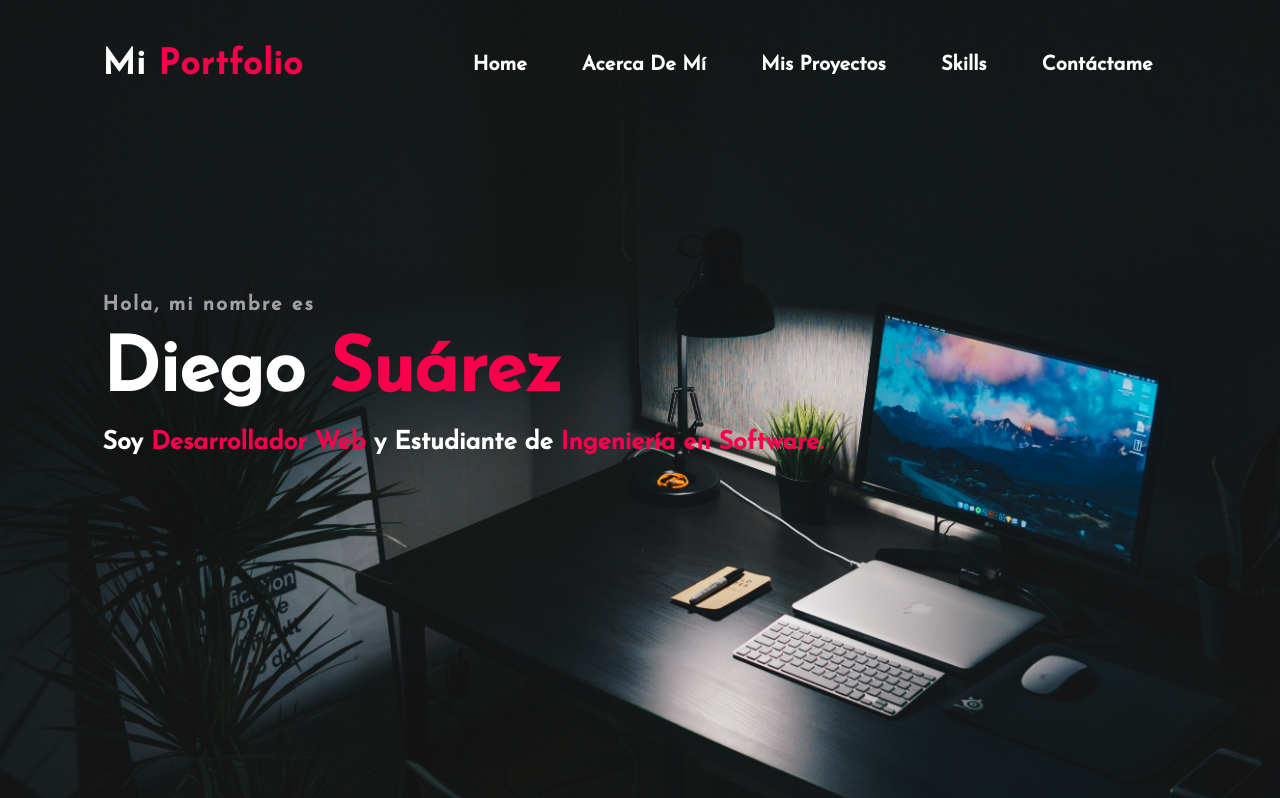
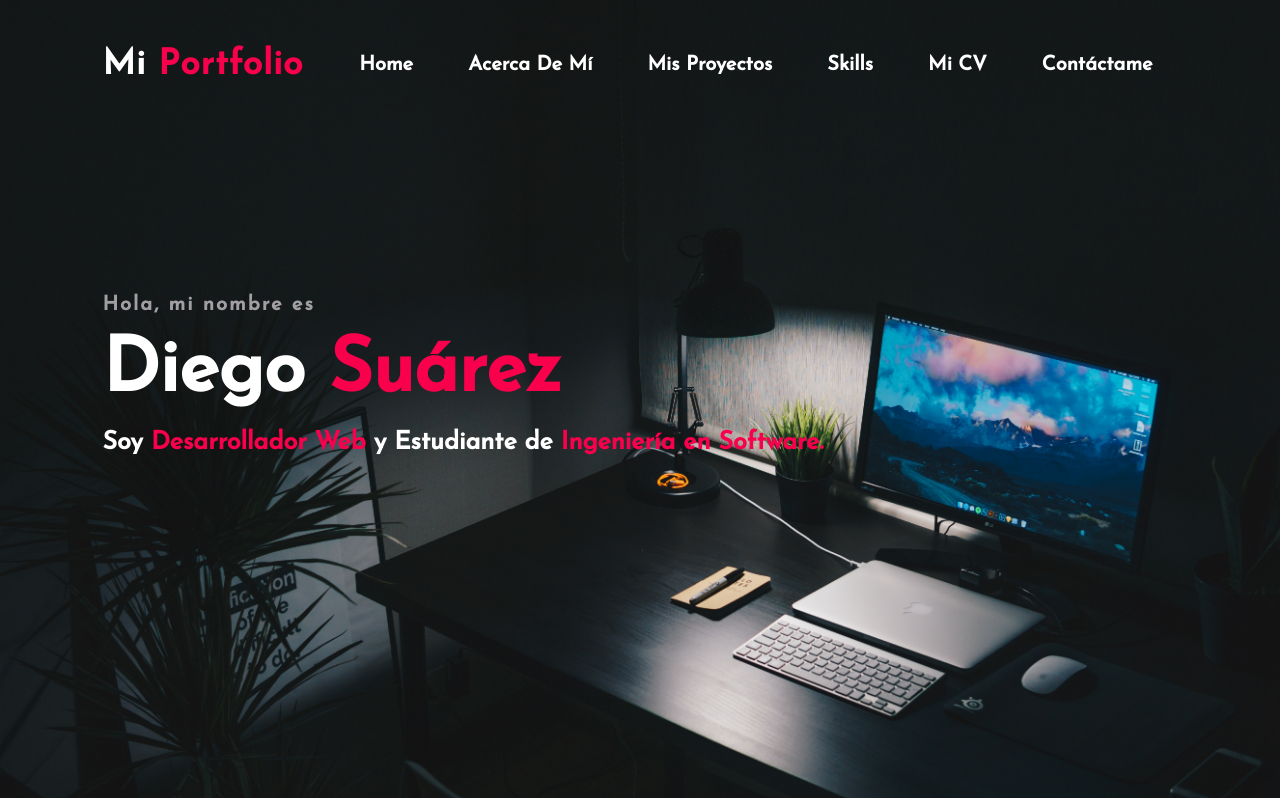
Before and after one commit to diegosuarez07/PortafolioDiegoSuarez, a website: page index.html in a window 1280 px wide. Shown: the top 798 px of the page. Drawn offline with Linux system fonts and the light colour scheme.

Commit message:
terminando la portada

```diff
--- a/index.html
+++ b/index.html
@@ -20,6 +20,7 @@
                     <li><a href="#">Acerca de mí</a></li>
                     <li><a href="#">Mis proyectos</a></li>
                     <li><a href="#">Skills</a></li>
+                    <li><a href="#">Mi CV</a></li>
                     <li><a href="#">Contáctame</a></li>
                 </ul>
             </nav>
```
